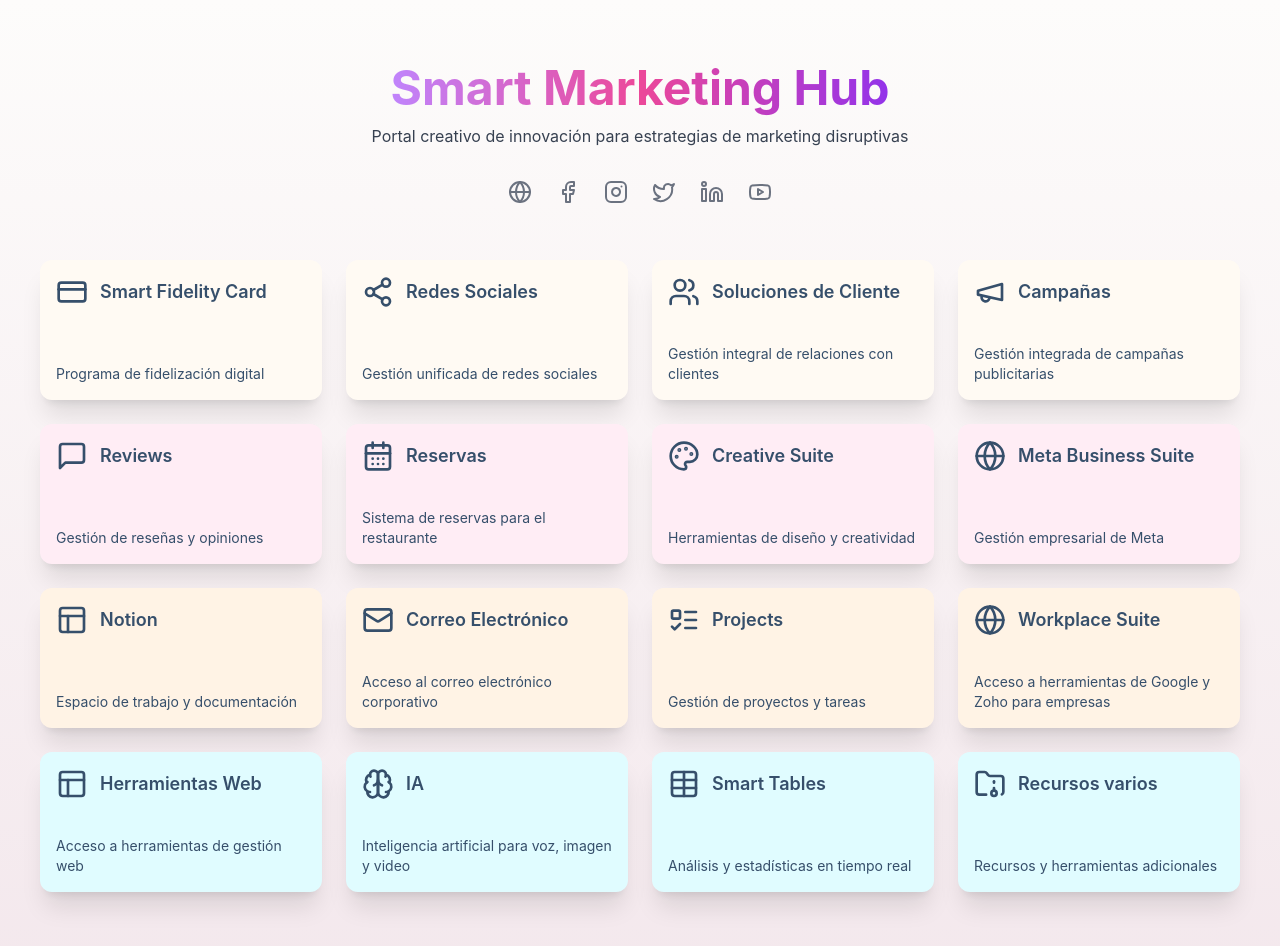
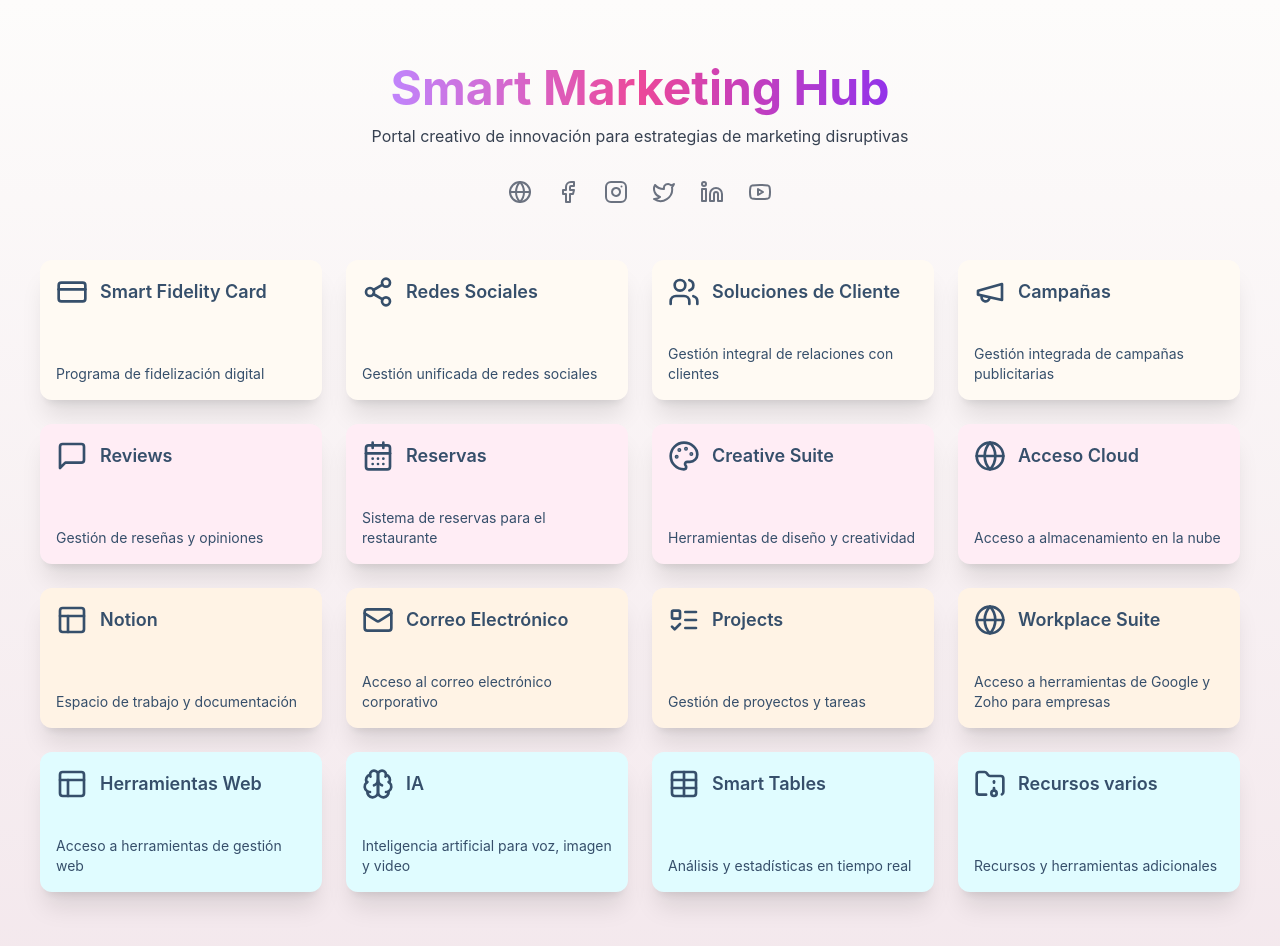
Before and after one commit to VictorNavasH/creativemindhub, a React (Vite) app: page / in a window 1280 px wide. Shown: the top 946 px of the page. Built offline with nearby package versions, Linux system fonts and the light colour scheme; a web font is replaced by a local one.

Commit message:
Rename Meta Business Suite module
Update module to "Acceso Cloud" and add flip functionality with back options.

```diff
--- a/src/data/marketing-tools.tsx
+++ b/src/data/marketing-tools.tsx
@@ -99,10 +99,21 @@ export const marketingTools: Tool[] = [
     ]
   },
   {
-    title: "Meta Business Suite",
+    title: "Acceso Cloud",
     icon: <Globe className="w-full h-full" />,
-    description: "Gestión empresarial de Meta",
-    bgColor: "#FFEDF5", // Changed from "#E5FFFB" to match the Reviews module color
-    link: "https://business.facebook.com/"
+    description: "Acceso a almacenamiento en la nube",
+    bgColor: "#FFEDF5",
+    link: "#",
+    isFlippable: true,
+    backOptions: [
+      {
+        title: "Zoho Workdrive",
+        link: "https://workdrive.zoho.eu/3bedjadf0d909664a496fb677964aea272b1b/teams/3bedjadf0d909664a496fb677964aea272b1b/ws"
+      },
+      {
+        title: "Google Drive",
+        link: "https://drive.google.com/drive/u/0/folders/0ANUAQgIMdmCSUk9PVA"
+      }
+    ]
   }
 ];
```
